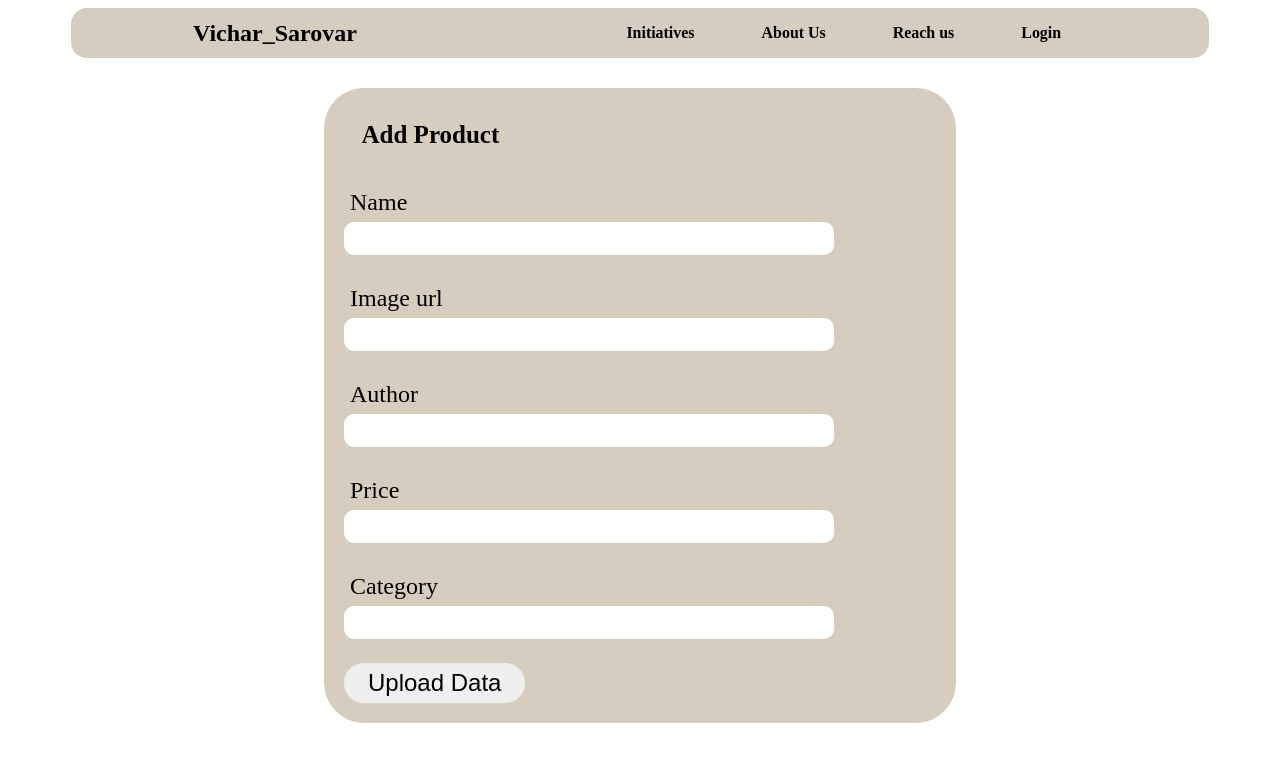
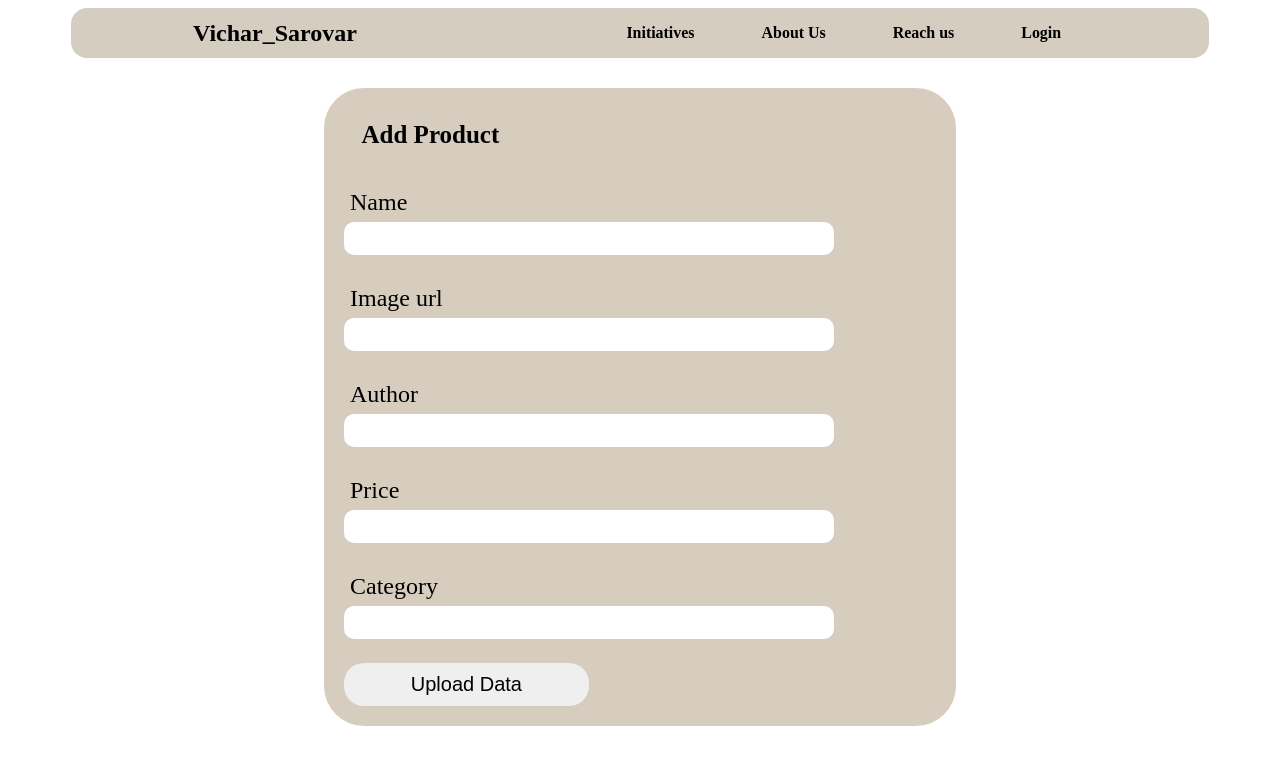
Before and after one commit to sukeshtyagi/Vichar_Sarovar, a React (Create React App) app: page /add in a window 1280 px wide. Shown: the top 764 px of the page. Built offline with nearby package versions, Linux system fonts and the light colour scheme.

Commit message:
Final finishing touch to deployed app

```diff
--- a/src/App.js
+++ b/src/App.js
@@ -32,7 +32,6 @@ function App() {
           <Route path="/products" element={<Products />} />
           <Route path="/add" element={<AddProduct />} />
           <Route path="/update/:id" element={<UpdateProduct />} />
-
         </Routes>
       </BrowserRouter>
     </div>
--- a/src/style/ProductParent.module.css
+++ b/src/style/ProductParent.module.css
@@ -105,11 +105,36 @@
   margin-left: 0em;
 }
 
+@media screen and (max-width: 150px) {
+  .newProductContainerButton {
+    width: 60%;
+    font-size: 1em;
+    margin-bottom: 1em;
+    background-color: rgb(216, 232, 232);
+    padding: 1em 0.5em;
+  }
+}
+
+@media screen and (min-width: 150px) and (max-width: 250px) {
+  .newProductContainerButton {
+    width: 60%;
+    font-size: 1em;
+    margin-bottom: 1em;
+    background-color: rgb(216, 232, 232);
+    padding: 1em 0.5em;
+  }
+}
+
 @media screen and (min-width: 375px) {
   .newProductContainer {
     width: 85%;
     font-size: 1.25em;
     margin-bottom: 1em;
+  }
+  .newProductContainerButton {
+    width: 60%;
+    font-size: 1em;
+    padding: 0.5em 0.5em;
   }
 }
 
@@ -118,6 +143,11 @@
     width: 75%;
     font-size: 1.25em;
     margin-bottom: 1em;
+  }
+  .newProductContainerButton {
+    width: 40%;
+    font-size: 1em;
+    padding: 0.5em 0.5em;
   }
 }
 
--- a/src/style/Reach.module.css
+++ b/src/style/Reach.module.css
@@ -89,6 +89,25 @@
   margin-top: 1em;
 }
 
+@media screen and (max-width: 175px) {
+  .reachContainer {
+    font-size: 0.5em;
+  }
+  .navlinkContainer {
+    font-size: 0.8em;
+  }
+  .navlink {
+    position: relative;
+    top: 3px;
+  }
+}
+
+@media screen and (max-width: 220px) {
+  .navlinkContainer {
+    font-size: 0.8em;
+  }
+}
+
 @media screen and (min-width: 768px) {
   .reachContainer {
     width: 80%;
```
